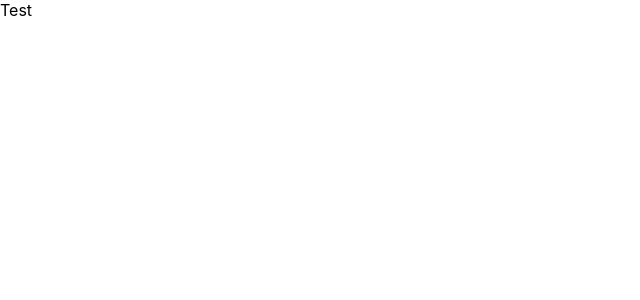
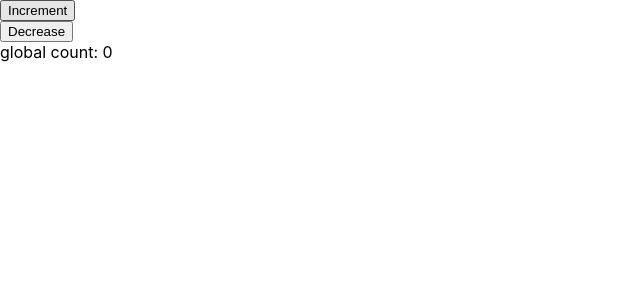
Before and after one commit to JustalK/LABORATORY-REACT-REDUX, a React (Create React App) app: page / in a window 1280 px wide. Shown: the top 300 px of the page, without its empty margins (0-640 px from the left). Built offline with nearby package versions, Linux system fonts and the light colour scheme.

Commit message:
[FEATURE] Creating a simple store

```diff
--- a/config-overrides.js
+++ b/config-overrides.js
@@ -8,6 +8,7 @@ module.exports = override(
     '@styles': path.resolve(__dirname, 'src/styles'),
     '@components': path.resolve(__dirname, 'src/components'),
     '@services': path.resolve(__dirname, 'src/services'),
-    '@constants': path.resolve(__dirname, 'src/constants')
+    '@constants': path.resolve(__dirname, 'src/constants'),
+    '@redux': path.resolve(__dirname, 'src/redux')
   })
 )
--- a/package.json
+++ b/package.json
@@ -7,6 +7,7 @@
     "node": ">=16.0"
   },
   "dependencies": {
+    "@reduxjs/toolkit": "^1.6.0",
     "@testing-library/jest-dom": "^5.11.4",
     "@testing-library/react": "^11.1.0",
     "@testing-library/user-event": "^12.1.10",
@@ -14,8 +15,10 @@
     "react": "^17.0.2",
     "react-dom": "^17.0.2",
     "react-helmet": "^6.1.0",
+    "react-redux": "^7.2.4",
     "react-router-dom": "^5.2.0",
     "react-scripts": "4.0.3",
+    "redux": "^4.1.0",
     "web-vitals": "^1.0.1"
   },
   "scripts": {
--- a/src/index.js
+++ b/src/index.js
@@ -7,6 +7,11 @@ import React from 'react'
 import ReactDOM from 'react-dom'
 import '@styles/index.scss'
 import App from '@src/App'
+import { Provider } from 'react-redux'
+import { createStore } from 'redux'
+import rootReducer from '@redux/Store'
+
+const store = createStore(rootReducer)
 
 /**
  * @function render
@@ -14,7 +19,9 @@ import App from '@src/App'
  */
 ReactDOM.render(
   <React.StrictMode>
-    <App />
+    <Provider store={store}>
+      <App />
+    </Provider>
   </React.StrictMode>,
   document.getElementById('root')
 )
--- a/src/pages/Home/index.js
+++ b/src/pages/Home/index.js
@@ -4,20 +4,32 @@
  */
 
 import React from 'react'
-import Seo from '@components/Seo'
+import { connect } from 'react-redux'
 
 /**
  * @function Home
  * Create the component Home
  * @return {Object} Return the dom of the Home page
  */
-const Home = () => {
+const Home = ({ count, increaseRedesign, decreaseRedesign }) => {
   return (
-    <>
-      <Seo title="Home" description="Description of Home" />
-      Test
-    </>
+    <div>
+      <button onClick={() => increaseRedesign()}>Increment</button>
+      <button onClick={() => decreaseRedesign({ type: 'DECREMENT' })}>
+        Decrease
+      </button>
+      global count: {count}
+    </div>
   )
 }
 
-export default Home
+const states = (state) => {
+  return { count: state }
+}
+
+const dispatcher = (dispatch) => ({
+  increaseRedesign: () => dispatch({ type: 'INCREMENT' }),
+  decreaseRedesign: (type) => dispatch(type)
+})
+
+export default connect(states, dispatcher)(Home)
--- /dev/null
+++ b/src/redux/Store.js
@@ -0,0 +1,10 @@
+export default (state = 0, action) => {
+  switch (action?.type) {
+    case 'INCREMENT':
+      return state + 1
+    case 'DECREMENT':
+      return state - 1
+    default:
+      return state
+  }
+}
--- a/src/styles/index.scss
+++ b/src/styles/index.scss
@@ -15,3 +15,7 @@ code {
 span {
   color: red;
 }
+
+button {
+  display: block;
+}
```
Also changed, not shown: 2 other files (tests, documents, lock files or other folders).
